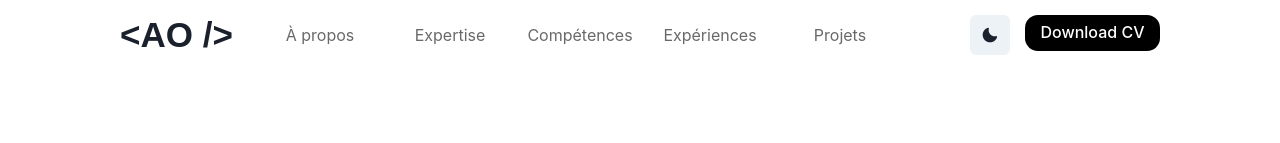
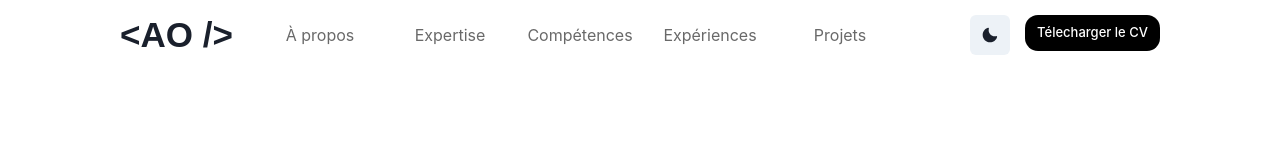
Before and after one commit to AnasOudadsse/portfolio, a React (Create React App) app: page / in a window 1280 px wide. Shown: the top 143 px of the page. Built offline with nearby package versions, Linux system fonts and the light colour scheme.

Commit message:
"Updated Header component: changed button text to 'Télecharger le CV', added fontSize prop"

```diff
--- a/src/Components/Header/Header.jsx
+++ b/src/Components/Header/Header.jsx
@@ -170,8 +170,9 @@ const Header = () => {
               width={{ base: '135px' }}
               _hover={{ bg: buttonHoverBg }}
               fontWeight={500}
+              fontSize={'small'}
             >
-              Download CV
+              Télecharger le CV
             </Button>
           </Flex>
 
```
